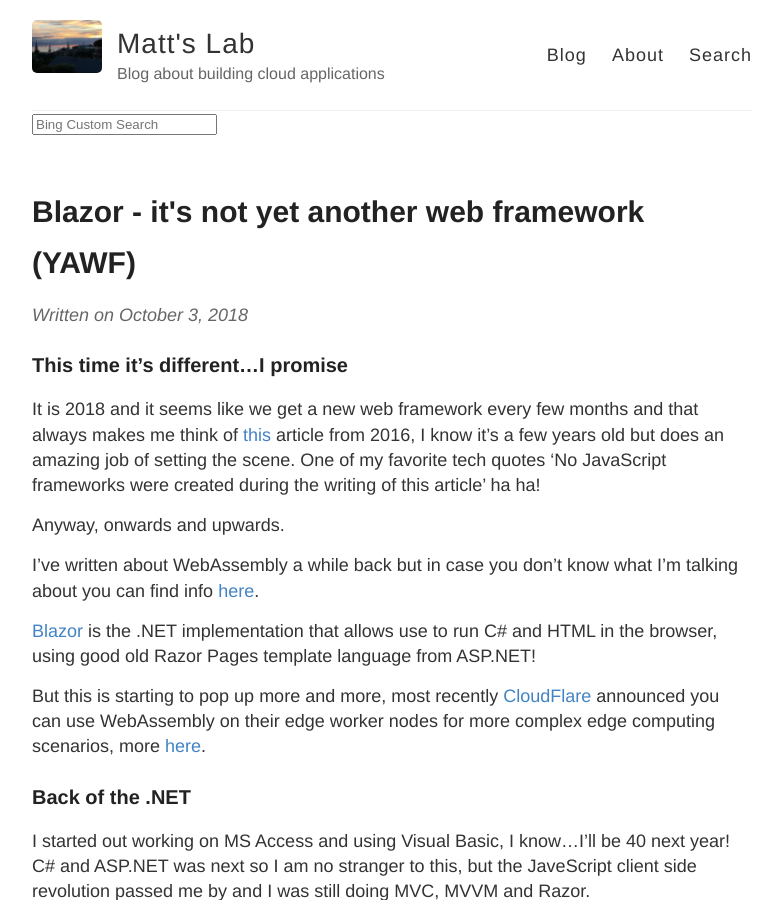
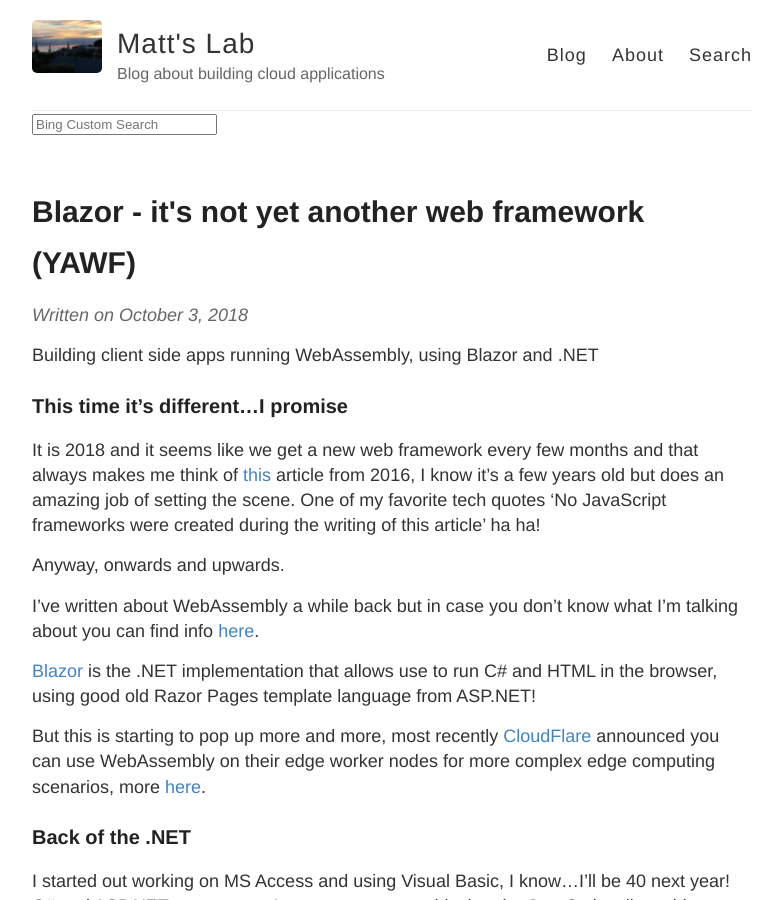
Before and after one commit to msimpsonnz/msimpsonnz.github.io, a Jekyll site: the page built from _posts/2018-10-03-Blazor.md, in a window 1280 px wide and 900 px high. Shown: the whole window, without its empty margins (248-1029 px from the left). Built offline with Jekyll 4.4.1, drawn with Linux system fonts in a browser that asks for light colours; comment, search, counter and statistics services are not loaded.

Commit message:
Fixing title

```diff
--- a/_posts/2018-10-03-Blazor.md
+++ b/_posts/2018-10-03-Blazor.md
@@ -2,6 +2,8 @@
 layout: post
 title: Blazor - it's not yet another web framework (YAWF)
 ---
+
+Building client side apps running WebAssembly, using Blazor and .NET
 
 ### This time it's different...I promise
 
```
